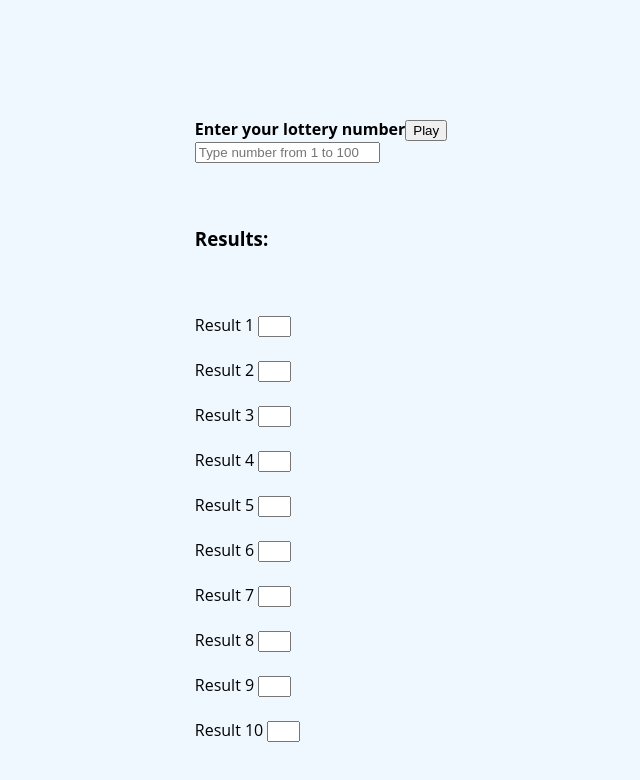
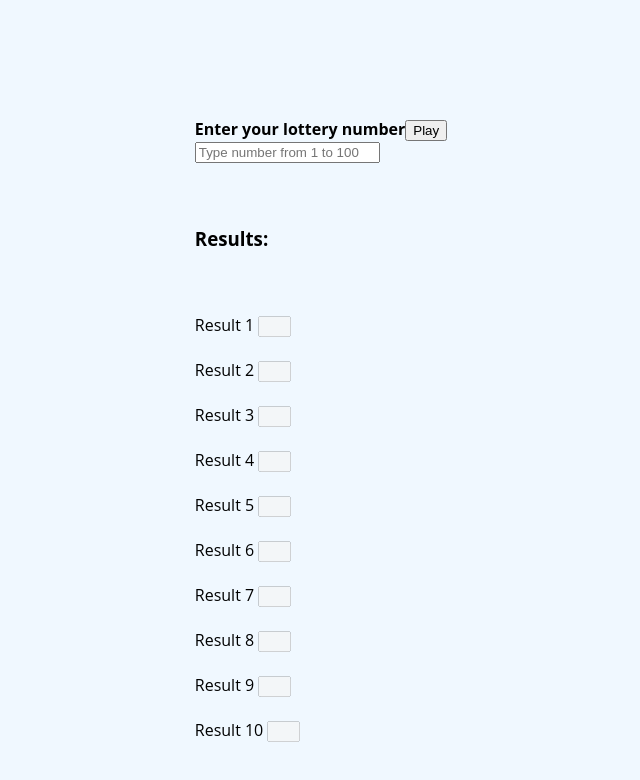
Before and after one commit to javalava12/Lottery-Game, a plain HTML site: page index.html in a window 1280 px wide. Shown: the whole page, without its empty margins (319-959 px from the left). Drawn offline with Linux system fonts and the light colour scheme.

Commit message:
Update index.html

```diff
--- a/index.html
+++ b/index.html
@@ -18,16 +18,16 @@
 
 <div id="result"><br><br>
 <h3>Results:</h3> <br/><br>
-Result 1 <input type="text" size="1" name="Rball1"><br/><br/>
-Result 2 <input type="text" size="1" name="Rball2"><br/><br/>
-Result 3 <input type="text" size="1" name="Rball3"><br/><br/>
-Result 4 <input type="text" size="1" name="Rball4"><br/><br/>
-Result 5 <input type="text" size="1" name="Rball5"><br/><br/>
-Result 6 <input type="text" size="1" name="Rball6"><br/><br/>
-Result 7 <input type="text" size="1" name="Rball7"><br/><br/>
-Result 8 <input type="text" size="1" name="Rball8"><br/><br/>
-Result 9 <input type="text" size="1" name="Rball9"><br/><br/>
-Result 10 <input type="text" size="1" name="Rball10"><br/>
+Result 1 <input type="text" size="1" name="Rball1" disabled= "true"><br/><br/>
+Result 2 <input type="text" size="1" name="Rball2" disabled= "true"><br/><br/>
+Result 3 <input type="text" size="1" name="Rball3" disabled= "true"><br/><br/>
+Result 4 <input type="text" size="1" name="Rball4" disabled= "true"><br/><br/>
+Result 5 <input type="text" size="1" name="Rball5" disabled= "true"><br/><br/>
+Result 6 <input type="text" size="1" name="Rball6" disabled= "true"><br/><br/>
+Result 7 <input type="text" size="1" name="Rball7" disabled= "true"><br/><br/>
+Result 8 <input type="text" size="1" name="Rball8" disabled= "true"><br/><br/>
+Result 9 <input type="text" size="1" name="Rball9" disabled= "true"><br/><br/>
+Result 10 <input type="text" size="1" name="Rball10" disabled= "true"><br/>
 </div>
 </form>
 
```
